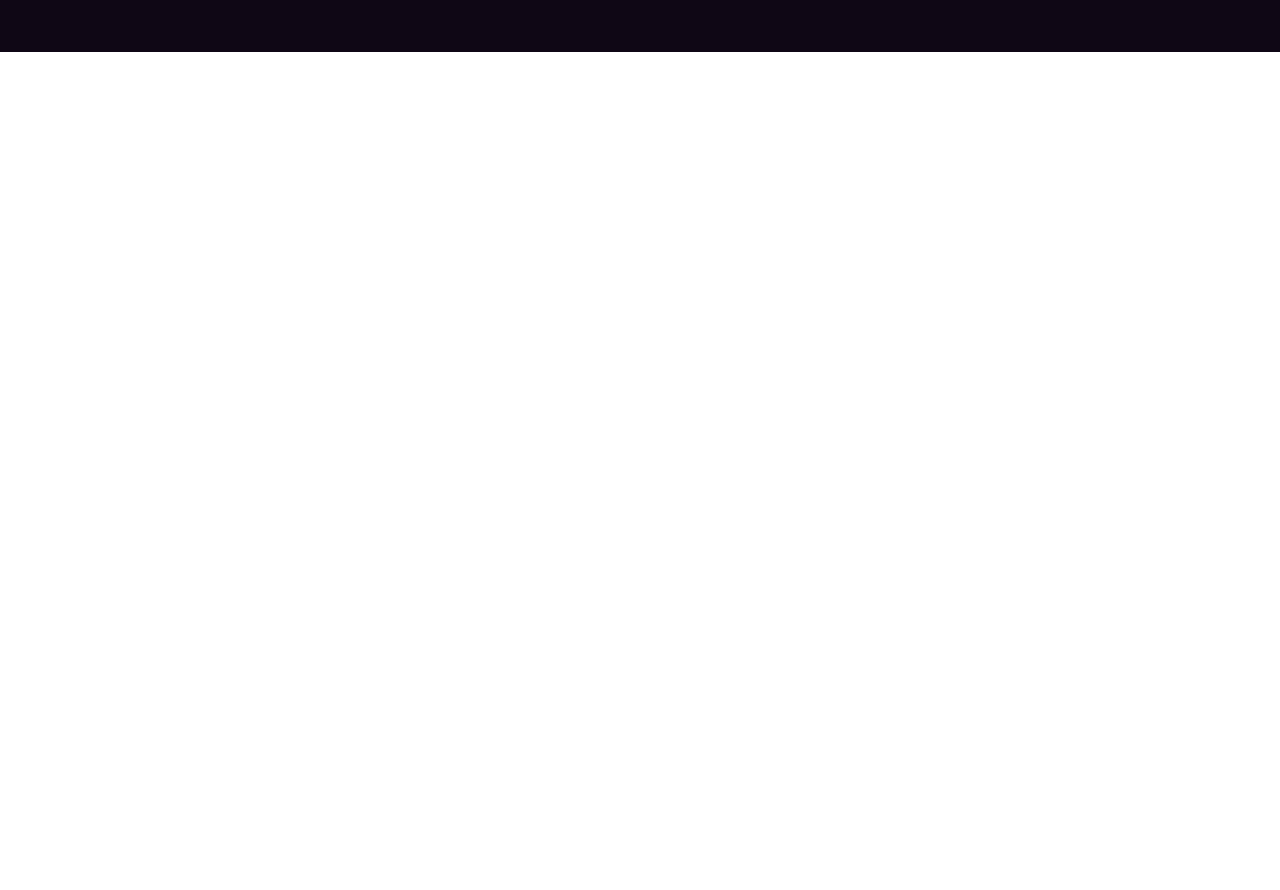
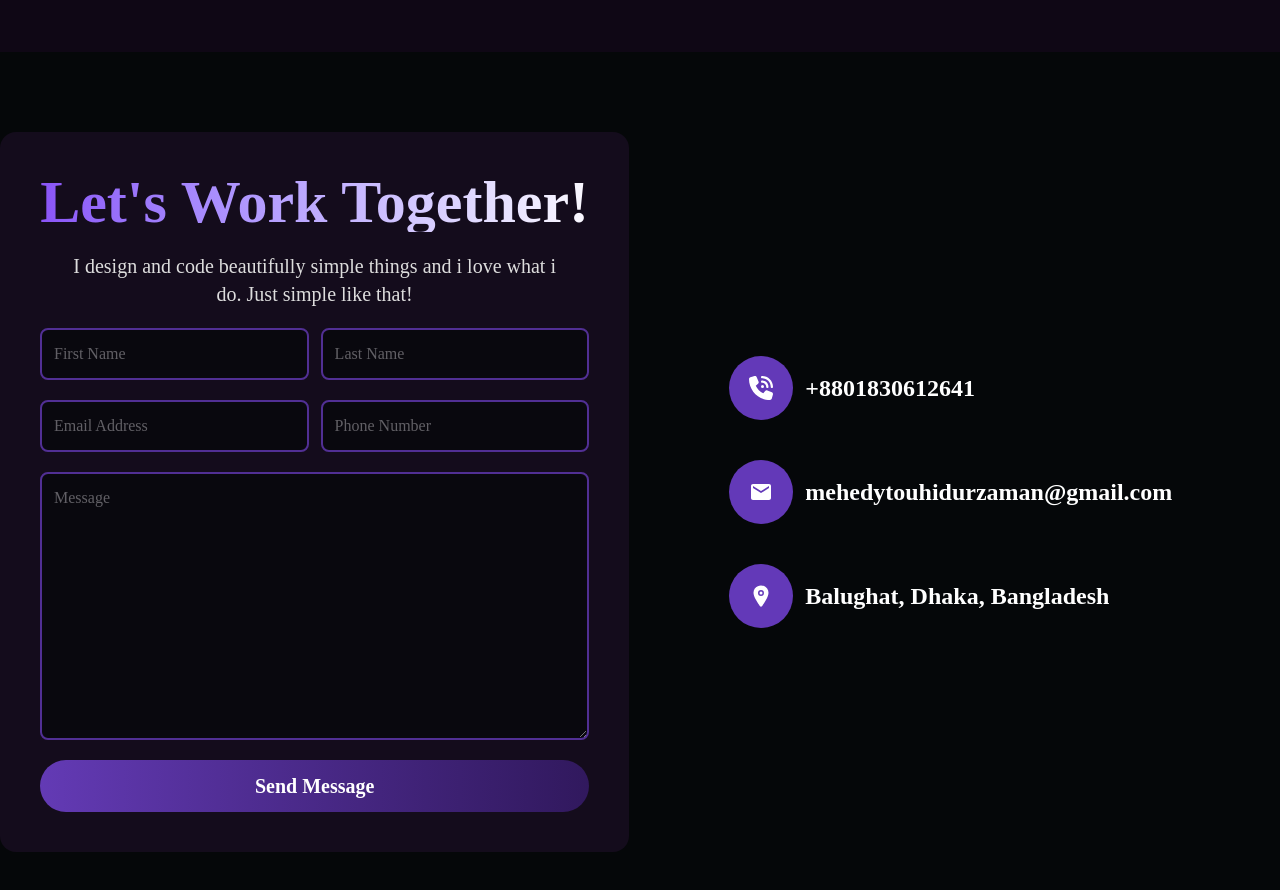
Before and after one commit to tzmehedy/portfollio, a React (Vite) app in the folder portfollio/: page / in a window 1280 px wide. Shown: the part 4240-5130 px from the top of the page. Before the commit the page ends 4292 px from the top, so only its background shows below. Built offline with nearby package versions, Linux system fonts and the light colour scheme.

Commit message:
The contact section is completed

```diff
--- a/portfollio/src/App.jsx
+++ b/portfollio/src/App.jsx
@@ -3,6 +3,7 @@ import MyRecentWork from "./Components/MyRecentWork/MyRecentWork";
 import Services from "./Components/Services/Services";
 import Education from "./Components/Education/Education";
 import Skills from "./Components/Skills/Skills";
+import Contact from "./Components/Contact/Contact";
 
 
 
@@ -15,6 +16,7 @@ function App() {
       <MyRecentWork></MyRecentWork>
       <Education></Education>
       <Skills></Skills>
+      <Contact></Contact>
     </div>
   );
 }
--- /dev/null
+++ b/portfollio/src/Components/Contact/Contact.jsx
@@ -0,0 +1,111 @@
+import React from "react";
+import { FaPhoneVolume } from "react-icons/fa6";
+import { MdEmail } from "react-icons/md";
+import { IoLocation } from "react-icons/io5";
+
+const Contact = () => {
+  return (
+    <div className="bg-[#050709] py-20">
+      <div className="container mx-auto">
+        <div className="flex justify-between space-x-5">
+          <div className="md:w-1/2 bg-[#140C1C] p-10 rounded-2xl">
+            <div className="flex flex-col items-center justify-center space-y-5">
+              <h1 className="bg-gradient-to-r from-[#8A54F7] to-[#FBF9FF] bg-clip-text text-transparent text-6xl font-bold">
+                Let&apos;s Work Together!
+              </h1>
+              <p className="text-[#DDDDDD] text-xl text-center">
+                I design and code beautifully simple things and i love what i{" "}
+                <br />
+                do. Just simple like that!
+              </p>
+            </div>
+
+            <div className="mt-5">
+              <div className="flex space-x-3">
+                <input
+                  type="text"
+                  name="firstName"
+                  id=""
+                  placeholder="First Name"
+                  className="bg-[#050709] text-white opacity-70 px-3 py-3 border-2 w-full rounded-lg border-[#6C3FC7]"
+                />
+                <input
+                  type="text"
+                  name="lastName"
+                  id=""
+                  placeholder="Last Name"
+                  className="bg-[#050709] text-white opacity-70 px-3 py-3 border-2 w-full rounded-lg border-[#6C3FC7]"
+                />
+              </div>
+            </div>
+            <div className="mt-5">
+              <div className="flex space-x-3">
+                <input
+                  type="email"
+                  name="email"
+                  id=""
+                  placeholder="Email Address"
+                  className="bg-[#050709] text-white opacity-70 px-3 py-3 border-2 w-full rounded-lg border-[#6C3FC7]"
+                />
+                <input
+                  type="number"
+                  name="phoneNo"
+                  id=""
+                  placeholder="Phone Number"
+                  className="bg-[#050709] text-white opacity-70 px-3 py-3 border-2 w-full rounded-lg border-[#6C3FC7]"
+                />
+              </div>
+            </div>
+            <div className="mt-5">
+              <div className="flex space-x-3">
+                <textarea
+                  name="message"
+                  rows={10}
+                  id=""
+                  placeholder="Message"
+                  className="bg-[#050709] text-white opacity-70 px-3 py-3 border-2 w-full rounded-lg border-[#6C3FC7]"
+                ></textarea>
+              </div>
+            </div>
+            <div className="mt-5">
+              <div className="flex justify-center">
+                <button className="transition-all text-white font-bold text-xl duration-700 bg-gradient-to-r from-[#7746DB]/80 to-[#341A65]/90  w-full py-3 rounded-full cursor-pointer  hover:from-[#341A65] hover:to-[#7746DB]">
+                  Send Message
+                </button>
+              </div>
+            </div>
+          </div>
+
+          <div className="md:w-1/2 flex flex-col justify-center p-20 space-y-10">
+            <div className="flex items-center space-x-3">
+              <div className="w-16 h-16 rounded-full bg-[#6339B8] flex justify-center items-center">
+                <FaPhoneVolume className="text-white text-2xl"></FaPhoneVolume>
+              </div>
+              <p className="text-white text-2xl font-bold">+8801830612641</p>
+            </div>
+
+            <div className="flex items-center space-x-3">
+              <div className="w-16 h-16 rounded-full bg-[#6339B8] flex justify-center items-center">
+                <MdEmail className="text-white text-2xl"></MdEmail>
+              </div>
+              <p className="text-white text-2xl font-bold">
+                mehedytouhidurzaman@gmail.com
+              </p>
+            </div>
+
+            <div className="flex items-center space-x-3">
+              <div className="w-16 h-16 rounded-full bg-[#6339B8] flex justify-center items-center">
+                <IoLocation className="text-white text-2xl"></IoLocation>
+              </div>
+              <p className="text-white text-2xl font-bold">
+                Balughat, Dhaka, Bangladesh
+              </p>
+            </div>
+          </div>
+        </div>
+      </div>
+    </div>
+  );
+};
+
+export default Contact;
```
